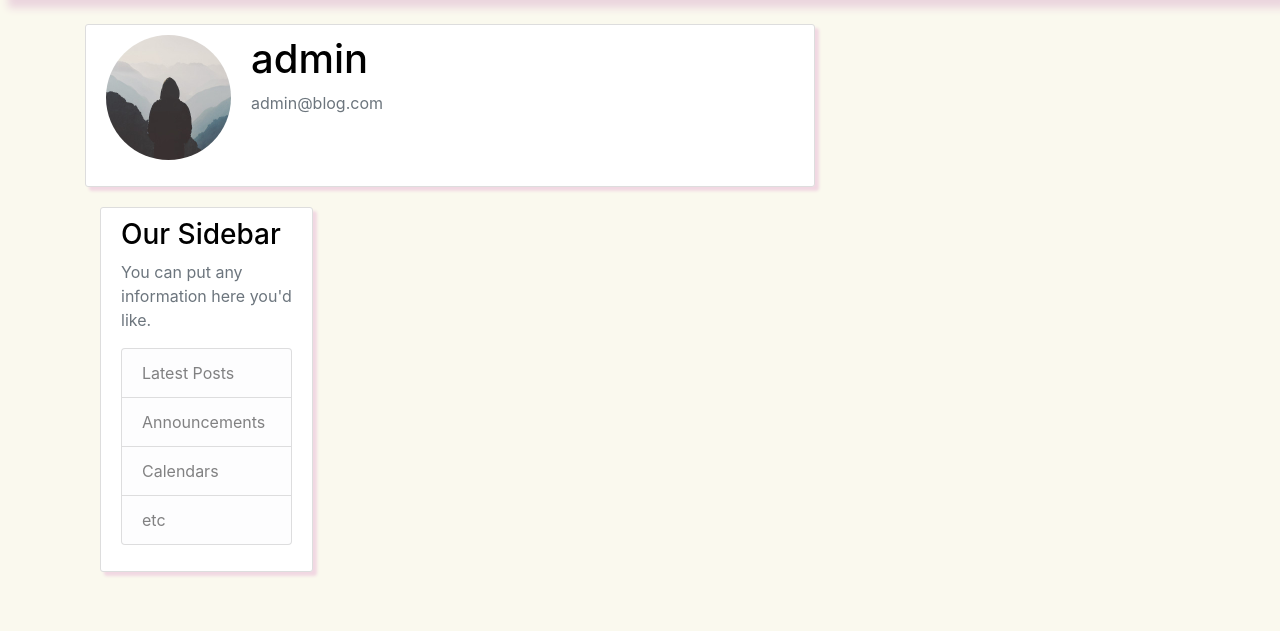
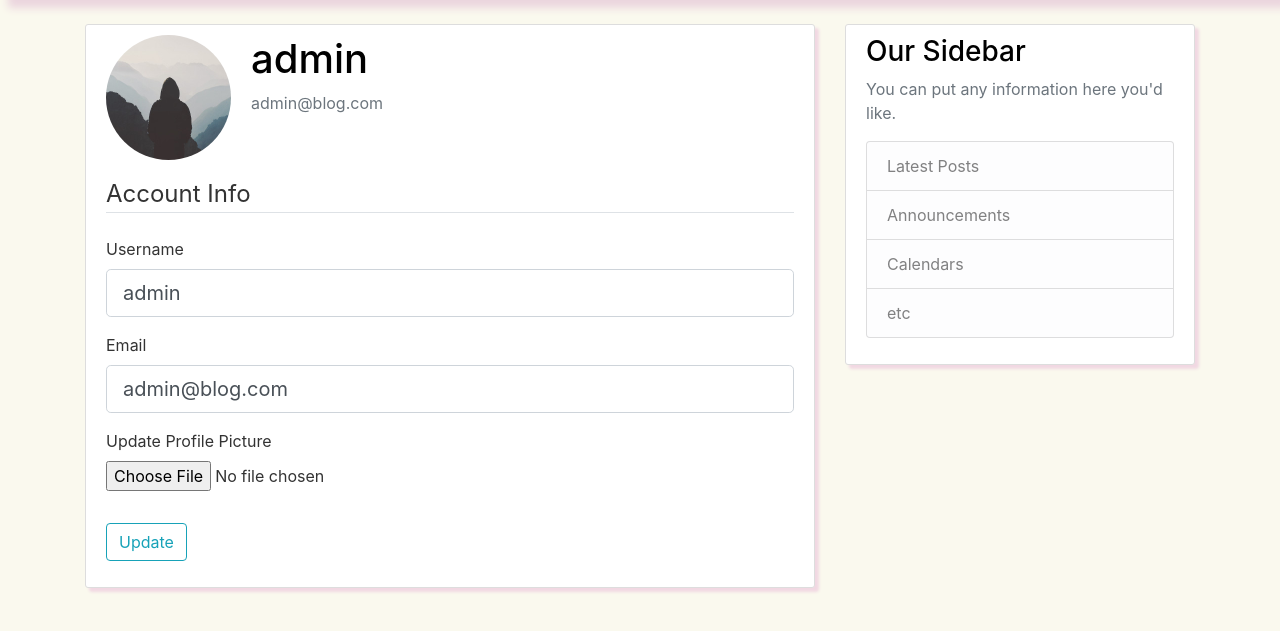
Before and after one commit to BilalMlym/flask_blog, a Flask app: page /account in a window 1280 px wide. Shown: the part 56-687 px from the top of the page. Run offline with Flask 2, Linux system fonts and the light colour scheme; a user stored in the database is signed in; some libraries are stand-ins or nearby versions.

Commit message:
updated 7th lesson

```diff
--- a/App/forms.py
+++ b/App/forms.py
@@ -1,36 +1,119 @@
-from xml.dom import ValidationErr
+# from xml.dom import ValidationErr
+# from flask_login import current_user
+# from flask_wtf import FlaskForm
+# from flask_wtf.file import FileField, FileAllowed
+# from wtforms import StringField, PasswordField, SubmitField, BooleanField
+# from wtforms.validators import DataRequired, Length, Email, EqualTo, ValidationError
+# from App.models import User
+
+
+# class RegistrationForm(FlaskForm):
+#     username = StringField(
+#         'Username', validators=[DataRequired(), Length(min=2, max=20)]
+#     )
+#     email = StringField('Email', validators=[DataRequired(), Email()])
+#     picture = FileField('Update Profile Picture', validators = [FileAllowed(['jpg', 'png','jpeg'])])
+#     password = PasswordField('Password', validators=[DataRequired()])
+#     confirm_password = PasswordField(
+#         'Confirm Password', validators=[DataRequired(), EqualTo('password')]
+#     )
+#     submit = SubmitField('Sign Up')
+
+#     def validate_username(self, username):
+#         user=User.query.filter_by(username=username.data).first()
+
+#         if user:
+#             raise ValidationError('That username has been taken')
+
+#     def validate_email(self, email):
+#         user=User.query.filter_by(email=email.data).first()
+
+#         if user:
+#             raise ValidationError('That email has been taken')
+
+
+# class LoginForm(FlaskForm):
+#     email = StringField('Email', validators=[DataRequired(), Email()])
+#     password = PasswordField('Password', validators=[DataRequired()])
+#     remember = BooleanField('Remember Me')
+#     submit = SubmitField('Login')
+
+
+# class UpdateAccountForm(FlaskForm):
+#     username = StringField(
+#         'Username', validators=[DataRequired(), Length(min=2, max=20)]
+#     )
+#     email = StringField('Email', validators=[DataRequired(), Email()])
+
+#     submit = SubmitField('Update')
+
+#     def validate_username(self, username):
+#         if username.data != current_user.username:
+#             user=User.query.filter_by(username=username.data).first()
+#             if user:
+#                 raise ValidationError('That username has been taken')
+
+#     def validate_email(self, email):
+#          if email.data != current_user.email:
+#             user=User.query.filter_by(email=email.data).first()
+
+#             if user:
+#                 raise ValidationError('That email has been taken')
+
+
 from flask_wtf import FlaskForm
+from flask_wtf.file import FileField, FileAllowed
+from flask_login import current_user
 from wtforms import StringField, PasswordField, SubmitField, BooleanField
 from wtforms.validators import DataRequired, Length, Email, EqualTo, ValidationError
 from App.models import User
 
 
 class RegistrationForm(FlaskForm):
-    username = StringField(
-        'Username', validators=[DataRequired(), Length(min=2, max=20)]
-    )
-    email = StringField('Email', validators=[DataRequired(), Email()])
+    username = StringField('Username',
+                           validators=[DataRequired(), Length(min=2, max=20)])
+    email = StringField('Email',
+                        validators=[DataRequired(), Email()])
     password = PasswordField('Password', validators=[DataRequired()])
-    confirm_password = PasswordField(
-        'Confirm Password', validators=[DataRequired(), EqualTo('password')]
-    )
+    confirm_password = PasswordField('Confirm Password',
+                                     validators=[DataRequired(), EqualTo('password')])
     submit = SubmitField('Sign Up')
 
     def validate_username(self, username):
-        user=User.query.filter_by(username=username.data).first()
-
+        user = User.query.filter_by(username=username.data).first()
         if user:
-            raise ValidationError('That username has been taken')
+            raise ValidationError('That username is taken. Please choose a different one.')
 
     def validate_email(self, email):
-        user=User.query.filter_by(email=email.data).first()
-
+        user = User.query.filter_by(email=email.data).first()
         if user:
-            raise ValidationError('That email has been taken')
+            raise ValidationError('That email is taken. Please choose a different one.')
 
 
 class LoginForm(FlaskForm):
-    email = StringField('Email', validators=[DataRequired(), Email()])
+    email = StringField('Email',
+                        validators=[DataRequired(), Email()])
     password = PasswordField('Password', validators=[DataRequired()])
     remember = BooleanField('Remember Me')
     submit = SubmitField('Login')
+
+
+class UpdateAccountForm(FlaskForm):
+    username = StringField('Username',
+                           validators=[DataRequired(), Length(min=2, max=20)])
+    email = StringField('Email',
+                        validators=[DataRequired(), Email()])
+    picture = FileField('Update Profile Picture', validators=[FileAllowed(['jpg', 'png'])])
+    submit = SubmitField('Update')
+
+    def validate_username(self, username):
+        if username.data != current_user.username:
+            user = User.query.filter_by(username=username.data).first()
+            if user:
+                raise ValidationError('That username is taken. Please choose a different one.')
+
+    def validate_email(self, email):
+        if email.data != current_user.email:
+            user = User.query.filter_by(email=email.data).first()
+            if user:
+                raise ValidationError('That email is taken. Please choose a different one.')
--- a/App/routes.py
+++ b/App/routes.py
@@ -3,7 +3,7 @@
 from fileinput import filename
 from flask import render_template, url_for, flash, redirect, request
 from App import app, bcrypt, db
-from App.forms import RegistrationForm, LoginForm
+from App.forms import RegistrationForm, LoginForm, UpdateAccountForm
 from App.models import User, Post
 from flask_login import login_user, current_user, logout_user, login_required
 
@@ -73,8 +73,18 @@
     return redirect(url_for('home'))
 
 
-@app.route("/account")
+@app.route("/account", methods=['GET', 'POST'])
 @login_required
 def account():
+    form = UpdateAccountForm()
+    if form.validate_on_submit():
+        current_user.username = form.username.data
+        current_user.email = form.email.data
+        db.session.commit()
+        flash('Your account has been updated', 'success')
+        return redirect(url_for('account'))
+    elif request.method == 'GET':
+        form.username.data = current_user.username
+        form.email.data = current_user.email
     image_file = url_for('static', filename='profile_pictures/' + current_user.image_file)
-    return render_template('account.html', title='Account',  image__file = image_file )
+    return render_template('account.html', title='Account',  image_file = image_file, form=form )
--- a/App/templates/account.html
+++ b/App/templates/account.html
@@ -1,11 +1,57 @@
 {% extends "layout.html" %}
 {% block content %}
-<div class="content-section">
-    <div class="media">
-      <img class="rounded-circle account-img" src="{{ image__file }}">
-      <div class="media-body">
-        <h2 class="account-heading">{{ current_user.username }}</h2>
-        <p class="text-secondary">{{ current_user.email }}</p>
+    <div class="content-section">
+      <div class="media">
+        <img class="rounded-circle account-img" src="{{ image_file }}">
+        <div class="media-body">
+          <h2 class="account-heading">{{ current_user.username }}</h2>
+          <p class="text-secondary">{{ current_user.email }}</p>
+        </div>
       </div>
+        <form method="POST" action="" enctype="multipart/form-data">
+            {{ form.hidden_tag() }}
+            <fieldset class="form-group">
+                <legend class="border-bottom mb-4">Account Info</legend>
+                <div class="form-group">
+                    {{ form.username.label(class="form-control-label") }}
+
+                    {% if form.username.errors %}
+                        {{ form.username(class="form-control form-control-lg is-invalid") }}
+                        <div class="invalid-feedback">
+                            {% for error in form.username.errors %}
+                                <span>{{ error }}</span>
+                            {% endfor %}
+                        </div>
+                    {% else %}
+                        {{ form.username(class="form-control form-control-lg") }}
+                    {% endif %}
+                </div>
+                <div class="form-group">
+                    {{ form.email.label(class="form-control-label") }}
+                    {% if form.email.errors %}
+                        {{ form.email(class="form-control form-control-lg is-invalid") }}
+                        <div class="invalid-feedback">
+                            {% for error in form.email.errors %}
+                                <span>{{ error }}</span>
+                            {% endfor %}
+                        </div>
+                    {% else %}
+                        {{ form.email(class="form-control form-control-lg") }}
+                    {% endif %}
+                </div>
+                <div class="form-group">
+                    {{ form.picture.label() }}
+                    {{ form.picture(class="form-control-file") }}
+                    {% if form.picture.errors %}
+                        {% for error in form.picture.errors %}
+                            <span class="text-danger">{{ error }}</span></br>
+                        {% endfor %}
+                    {% endif %}
+                </div>
+            </fieldset>
+            <div class="form-group">
+                {{ form.submit(class="btn btn-outline-info") }}
+            </div>
+        </form>
     </div>
 {% endblock content %}
```
Also changed, not shown: App/site.db.
